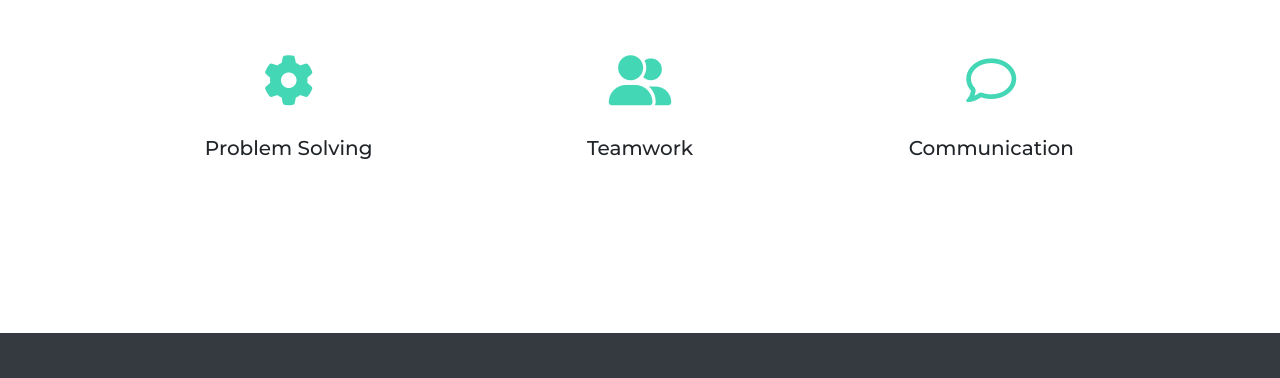
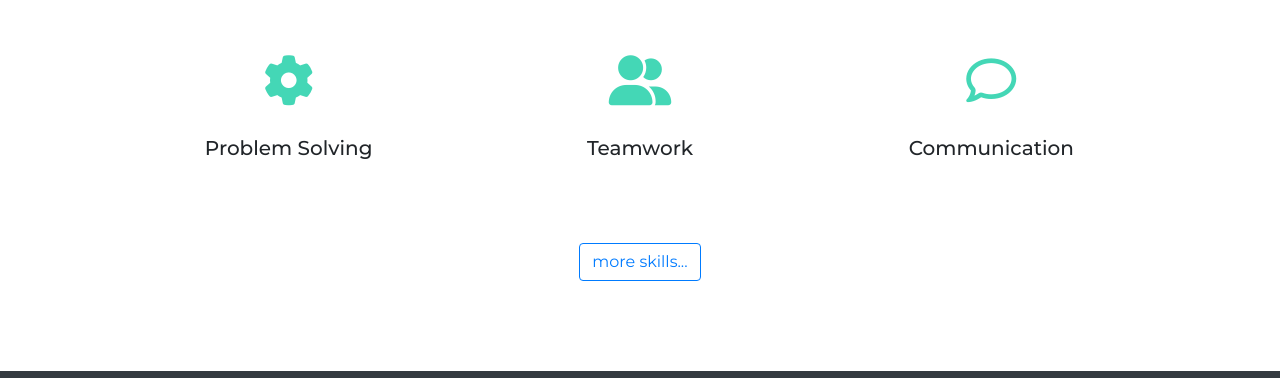
Before and after one commit to RGale25/Website, a plain HTML site: page index.html in a window 1280 px wide. Shown: the part 980-1358 px from the top of the page. Drawn offline with nearby package versions, Linux system fonts and the light colour scheme; a script that the page names is missing.

Commit message:
Added button to index.html
Added a button that links to skills section of the about page

```diff
--- a/css/styles.css
+++ b/css/styles.css
@@ -126,6 +126,9 @@ body {
   justify-content: center;
 }
 
+#skills {
+  padding: 3%;
+}
 .skill-row {
   padding: 1% 0;
 }
--- a/index.html
+++ b/index.html
@@ -85,6 +85,11 @@
         </div>
       </div>
 
+      <div class="row">
+        <div class="col">
+          <a href="about.html#skills" class="btn btn-outline-primary">more skills...</a>
+        </div>
+      </div>
 
     </div>
 
```
